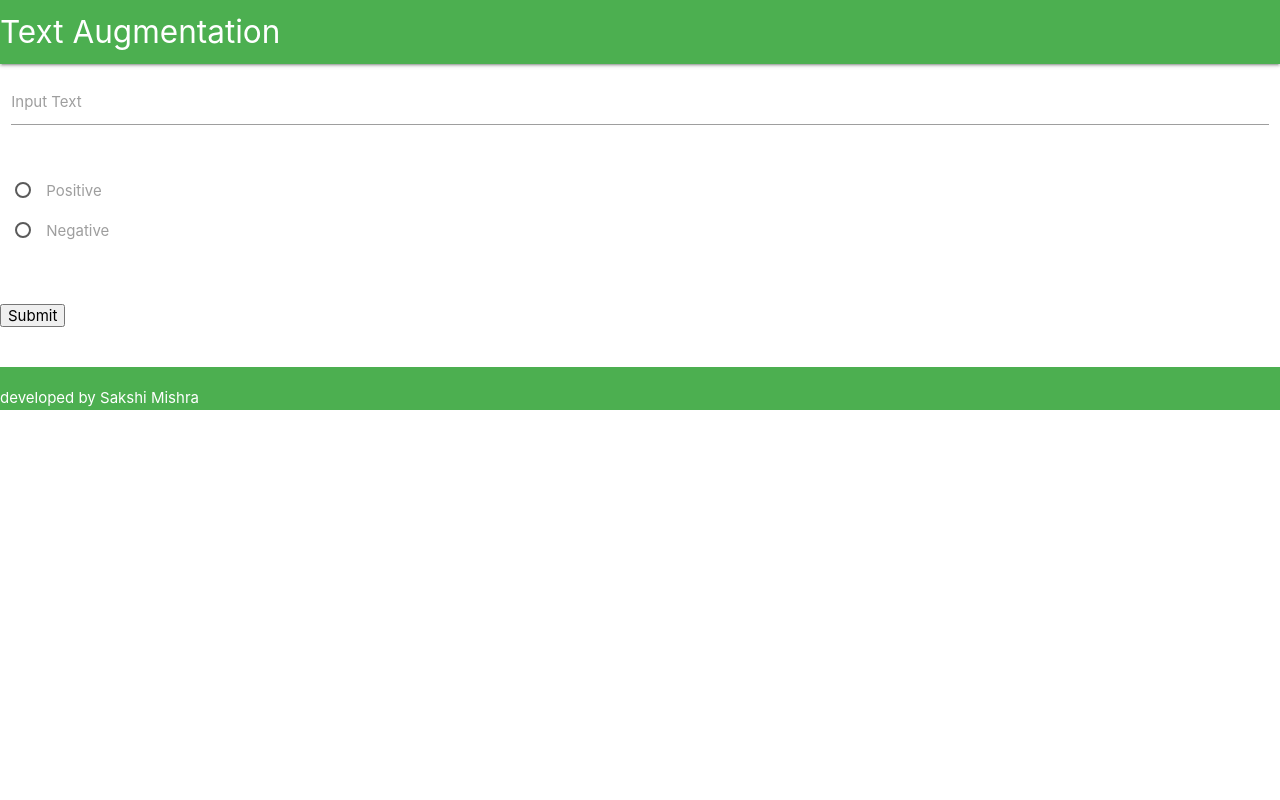
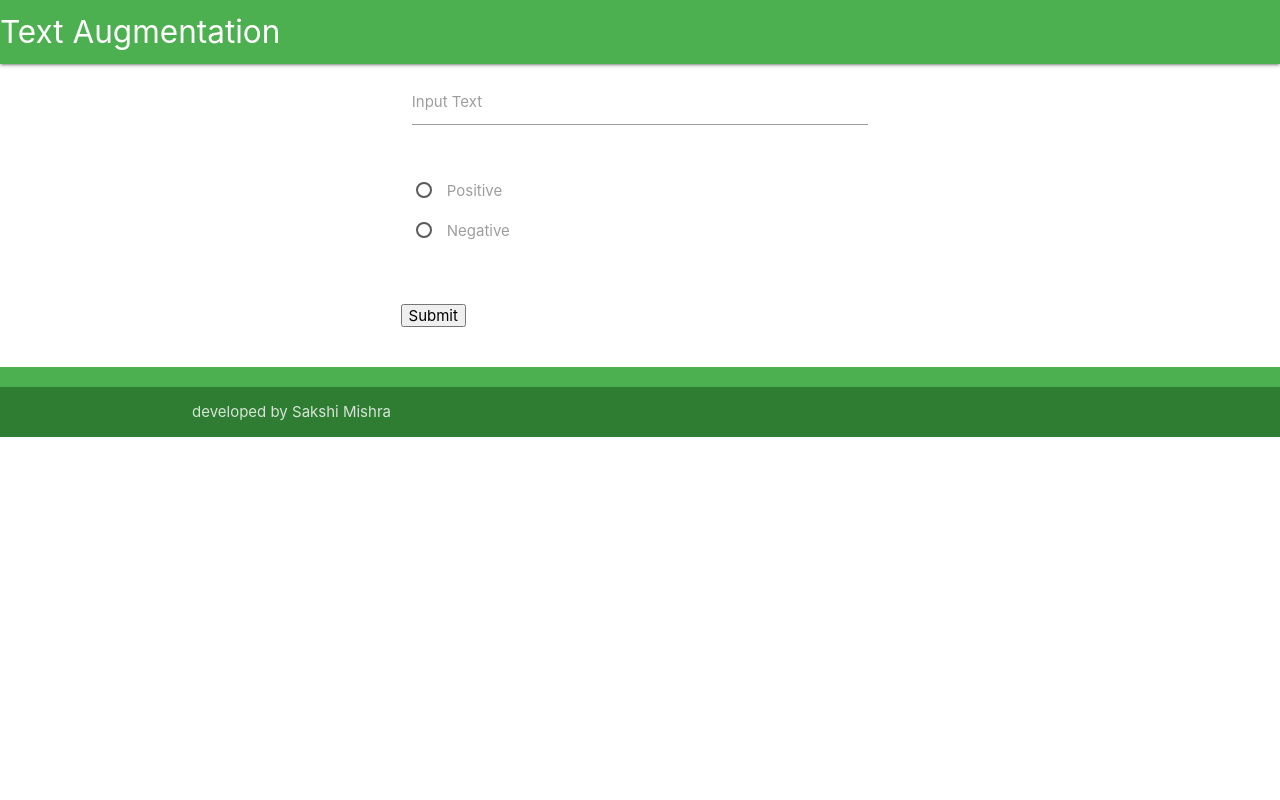
Before and after one commit to smartbrainsakshi/nlpaug, a Flask app: page /index in a window 1280 px wide. Run offline with Flask 2, Linux system fonts and the light colour scheme.

Commit message:
:zap: augmenter

```diff
--- a/templates/index.html
+++ b/templates/index.html
@@ -4,6 +4,19 @@
  <!-- Compiled and minified JavaScript -->
  <script src="https://cdnjs.cloudflare.com/ajax/libs/materialize/1.0.0/js/materialize.min.js"></script>
 
+ <style>
+  /* Add CSS for making the
+  footer sticky */
+  body {
+    display: flex;
+    min-height: 100vh;
+    flex-direction: column;
+  }
+
+  main {
+    flex: 1 0 auto;
+  }
+</style>
 
  <nav class="green">
     <div class="nav-wrapper">
@@ -52,8 +65,12 @@
   </div>
 
 
-  <footer class="page-footer green">
+  <footer class="page-footer green bottom">
 
-      developed by Sakshi Mishra
+    <div class="footer-copyright green darken-3">
+      <div class="container ">
+        developed by Sakshi Mishra
 
+      </div>
+    </div>
   </footer>
```
